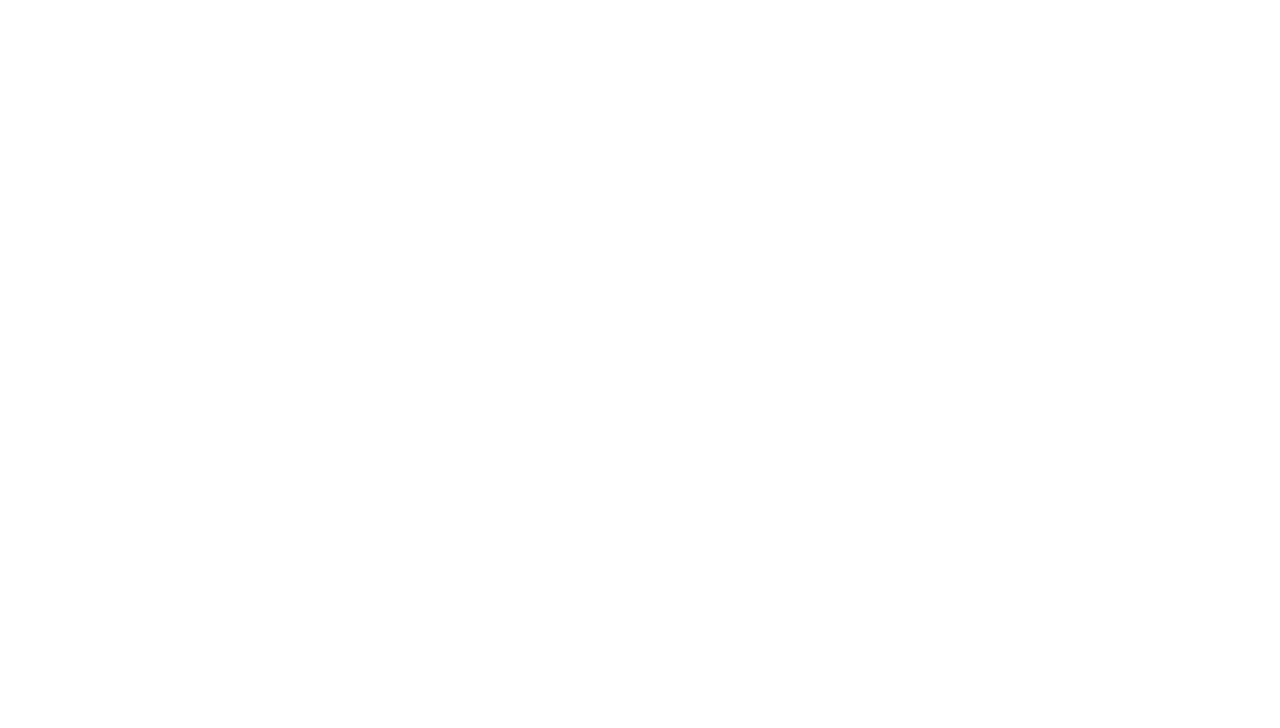
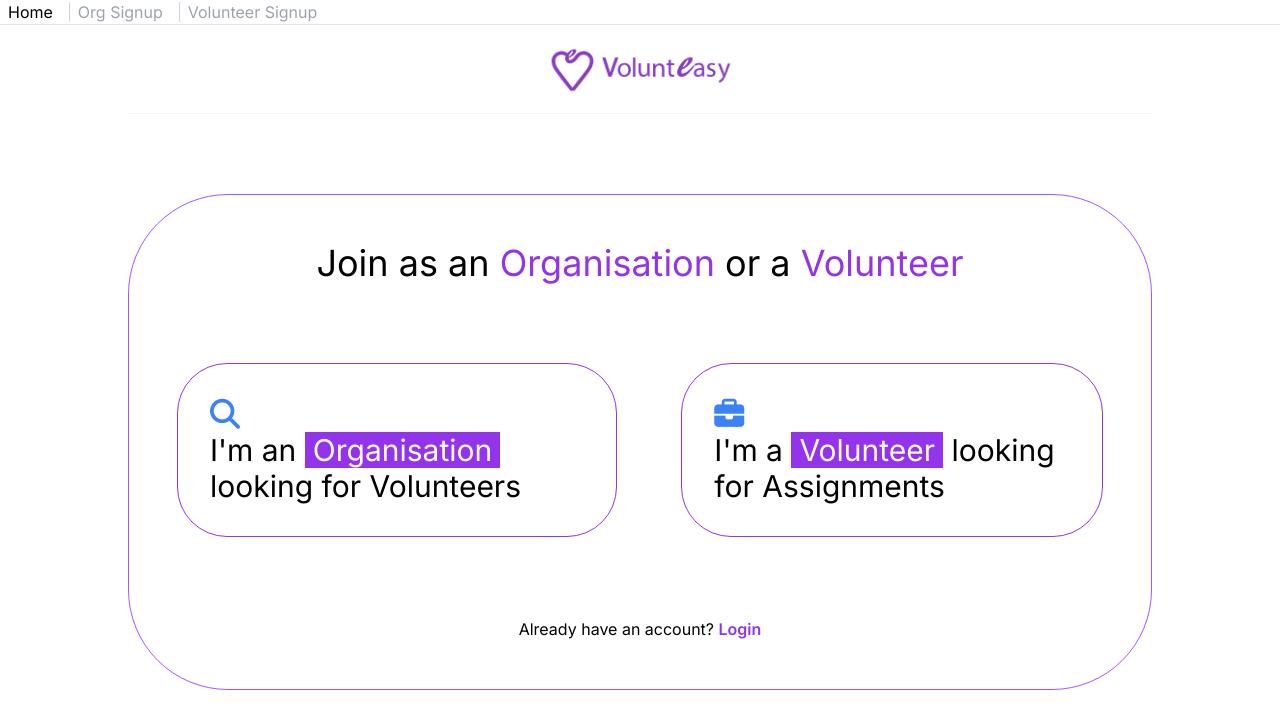
Before and after one commit to ksemilla/volunteasy-react-v1, a React (Vite) app: page /signup in a window 1280 px wide. Before the commit this address had no page. Shown: the top 728 px of the page. Built offline with nearby package versions, Linux system fonts and the light colour scheme.

Commit message:
signup page

```diff
--- a/src/routes/index.tsx
+++ b/src/routes/index.tsx
@@ -1,5 +1,5 @@
 import { Route, Routes } from "react-router-dom"
-import { Home } from "../views"
+import { Home, Signup } from "../views"
 import DevNav from "../dev/Nav"
 
 const Router = () => {
@@ -7,6 +7,7 @@ const Router = () => {
     <Routes>
       <Route element={<DevNav />}>
         <Route path="" element={<Home />} />
+        <Route path="signup" element={<Signup />} />
       </Route>
     </Routes>
   )
--- a/src/views/home/Nav.tsx
+++ b/src/views/home/Nav.tsx
@@ -1,3 +1,5 @@
+import { Link } from "react-router-dom"
+
 const Nav = () => {
   return (
     <nav className="py-4 flex items-center justify-between space-x-10 font-medium border-b border-gray-100">
@@ -11,9 +13,13 @@ const Nav = () => {
         <button className="border-2 border-purple-600 px-4 py-1 rounded-full">
           Login
         </button>
-        <button className="border border-purple-600 bg-purple-600 px-4 py-1 rounded-full text-white hover:bg-purple-700">
+
+        <Link
+          to="/signup"
+          className="border border-purple-600 bg-purple-600 px-4 py-1 rounded-full text-white hover:bg-purple-700"
+        >
           Signup
-        </button>
+        </Link>
       </div>
     </nav>
   )
--- a/src/views/index.ts
+++ b/src/views/index.ts
@@ -1,3 +1,5 @@
 import Home from "./home/Home"
 
-export { Home }
+import Signup from "./signup/Signup"
+
+export { Home, Signup }
--- /dev/null
+++ b/src/views/signup/Signup.tsx
@@ -0,0 +1,48 @@
+import { Link } from "react-router-dom"
+import SignupNav from "./SignupNav"
+
+const Signup = () => {
+  return (
+    <div className="max-w-5xl m-auto">
+      <SignupNav />
+      <div className="mt-20 py-12 px-12 border border-purple-500 rounded-[100px] space-y-20">
+        <h1 className="text-4xl text-center">
+          Join as an <span className="text-purple-600">Organisation</span> or a{" "}
+          <span className="text-purple-600">Volunteer</span>
+        </h1>
+        <div className="flex justify-center space-x-16">
+          <div className="border border-purple-600 p-8 rounded-[50px]">
+            <div>
+              <i className="fa-solid fa-magnifying-glass text-blue-500 text-3xl"></i>
+            </div>
+            <p className="text-3xl">
+              I'm an{" "}
+              <span className="text-white bg-purple-600 px-2">
+                Organisation
+              </span>{" "}
+              looking for Volunteers
+            </p>
+          </div>
+          <div className="border border-purple-600 p-8 rounded-[50px]">
+            <div>
+              <i className="fa-solid fa-briefcase text-blue-500 text-3xl"></i>
+            </div>
+            <p className="text-3xl">
+              I'm a{" "}
+              <span className="text-white bg-purple-600 px-2">Volunteer</span>{" "}
+              looking for Assignments
+            </p>
+          </div>
+        </div>
+        <div className="text-center">
+          <Link to="login">
+            Already have an account?{" "}
+            <span className="text-purple-600 font-semibold">Login</span>
+          </Link>
+        </div>
+      </div>
+    </div>
+  )
+}
+
+export default Signup
--- /dev/null
+++ b/src/views/signup/SignupNav.tsx
@@ -0,0 +1,11 @@
+const SignupNav = () => {
+  return (
+    <div className="flex justify-center border-b border-gray-100">
+      <div className="py-4">
+        <img src="./logo3.png" width={200} />
+      </div>
+    </div>
+  )
+}
+
+export default SignupNav
```
Also changed, not shown: public/logo3.png (added).
